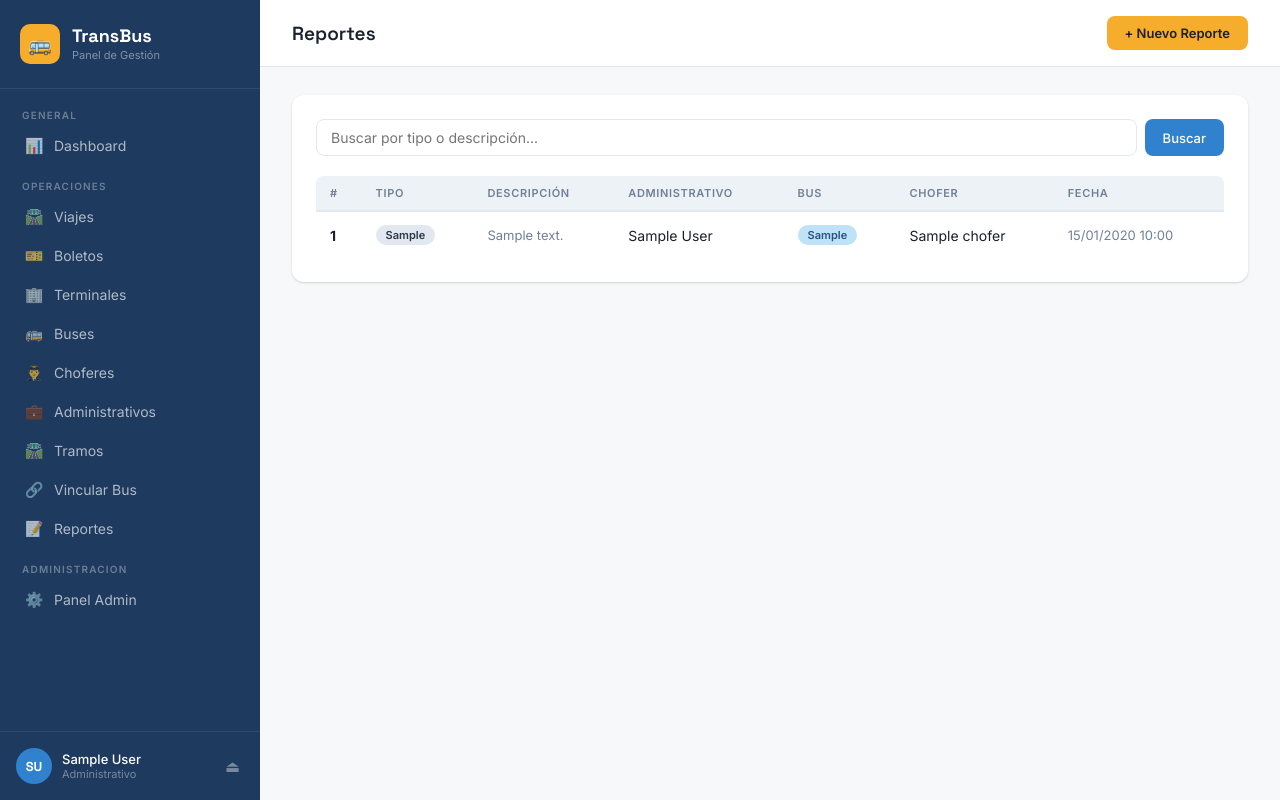
After one commit to Canito301/Proyecto_BDD_Grupo8, a Django app: page /reportes/ in a window 1280 px wide. The commit adds this page. Run offline with Django 5.2, Linux system fonts and the light colour scheme; a user stored in the database is signed in; tables that the repository leaves empty hold one stand-in row (values such as "Sample post").

Commit message:
Eliminar funcionalidad editar terminal y agregar apartado de reportes

```diff
--- a/empresa_buses/urls.py
+++ b/empresa_buses/urls.py
@@ -16,7 +16,7 @@ urlpatterns = [
     path('terminales/', views.lista_terminales, name='lista_terminales'),
     path('terminales/nuevo/', views.crear_terminal, name='crear_terminal'),
     path('terminales/<int:terminal_id>/', views.detalle_terminal, name='detalle_terminal'),
-    path('terminales/<int:terminal_id>/editar/', views.editar_terminal, name='editar_terminal'),
+
     path('terminales/<int:terminal_id>/eliminar/', views.eliminar_terminal, name='eliminar_terminal'),
 
     # Buses
@@ -44,6 +44,7 @@ urlpatterns = [
     path('administrativos/editar/<int:admin_id>/', views.editar_administrativo, name='editar_administrativo'),
 
     # Reportes (Requerimiento 3)
+    path('reportes/', views.lista_reportes, name='lista_reportes'),
     path('reportes/nuevo/', views.crear_reporte, name='crear_reporte'),
 
     # Boletos
--- a/terminales/templates/base.html
+++ b/terminales/templates/base.html
@@ -515,8 +515,8 @@
         <a href="{% url 'vincular_bus_terminal' %}" class="nav-link">
             <span class="nav-icon">🔗</span> Vincular Bus
         </a>
-        <a href="{% url 'crear_reporte' %}" class="nav-link">
-            <span class="nav-icon">📝</span> Crear Reporte
+        <a href="{% url 'lista_reportes' %}" class="nav-link">
+            <span class="nav-icon">📝</span> Reportes
         </a>
 
         {% if user.is_superuser %}
--- a/terminales/templates/detalle.html
+++ b/terminales/templates/detalle.html
@@ -3,7 +3,7 @@
 {% block page_title %}{{ terminal.nombre }}{% endblock %}
 
 {% block topbar_actions %}
-<a href="{% url 'editar_terminal' terminal.pk %}" class="btn btn-primary">✏️ Editar</a>
+
 <a href="{% url 'lista_terminales' %}" class="btn btn-ghost">← Volver</a>
 {% endblock %}
 
--- a/terminales/templates/lista.html
+++ b/terminales/templates/lista.html
@@ -34,7 +34,7 @@
             </td>
             <td style="display:flex; gap:6px;">
                 <a href="{% url 'detalle_terminal' t.pk %}" class="btn btn-ghost btn-sm">Ver</a>
-                <a href="{% url 'editar_terminal' t.pk %}" class="btn btn-primary btn-sm">Editar</a>
+
                 {% if user.rol == 'superadmin' or user.is_superuser %}
                 <a href="{% url 'eliminar_terminal' t.pk %}" class="btn btn-danger btn-sm"
                    onclick="return confirm('¿Desactivar terminal {{ t.nombre }}?')">Desactivar</a>
--- /dev/null
+++ b/terminales/templates/reportes/lista_reportes.html
@@ -0,0 +1,75 @@
+{% extends 'base.html' %}
+{% block title %}Reportes — TransBus{% endblock %}
+{% block page_title %}Reportes{% endblock %}
+
+{% block topbar_actions %}
+<a href="{% url 'crear_reporte' %}" class="btn btn-acento">+ Nuevo Reporte</a>
+{% endblock %}
+
+{% block content %}
+<div class="card">
+    <form method="get" class="search-bar">
+        <input type="text" name="q" value="{{ q }}" placeholder="Buscar por tipo o descripción...">
+        <button type="submit" class="btn btn-primary">Buscar</button>
+        {% if q %}<a href="{% url 'lista_reportes' %}" class="btn btn-ghost">Limpiar</a>{% endif %}
+    </form>
+
+    {% if reportes %}
+    <table>
+        <thead>
+            <tr>
+                <th>#</th>
+                <th>Tipo</th>
+                <th>Descripción</th>
+                <th>Administrativo</th>
+                <th>Bus</th>
+                <th>Chofer</th>
+                <th>Fecha</th>
+            </tr>
+        </thead>
+        <tbody>
+        {% for r in reportes %}
+        <tr>
+            <td><strong>{{ r.id_reporte }}</strong></td>
+            <td>
+                {% if r.tipo == 'accidente' %}
+                    <span class="badge badge-rojo">Accidente</span>
+                {% elif r.tipo == 'mantenimiento' %}
+                    <span class="badge badge-amarillo">Mantenimiento</span>
+                {% elif r.tipo == 'infraccion' %}
+                    <span class="badge badge-azul">Infracción</span>
+                {% else %}
+                    <span class="badge badge-gris">{{ r.tipo|default:"Sin tipo" }}</span>
+                {% endif %}
+            </td>
+            <td style="max-width: 280px; white-space: nowrap; overflow: hidden; text-overflow: ellipsis; color:#718096; font-size:13px;">
+                {{ r.descripcion }}
+            </td>
+            <td>{{ r.id_admin.nombre|default:"—" }}</td>
+            <td>
+                {% if r.bus_vinculado %}
+                    <span class="badge badge-azul">{{ r.bus_vinculado.patente }}</span>
+                {% else %}
+                    <span style="color: var(--gris-400);">—</span>
+                {% endif %}
+            </td>
+            <td>
+                {% if r.chofer_vinculado %}
+                    {{ r.chofer_vinculado.nombre }}
+                {% else %}
+                    <span style="color: var(--gris-400);">—</span>
+                {% endif %}
+            </td>
+            <td style="font-size:13px; color:#718096;">{{ r.fecha_hora|date:"d/m/Y H:i" }}</td>
+        </tr>
+        {% endfor %}
+        </tbody>
+    </table>
+    {% else %}
+    <div class="empty-state">
+        <div class="icon">📝</div>
+        <p>No se encontraron reportes{% if q %} para "{{ q }}"{% endif %}.</p>
+    </div>
+    {% endif %}
+</div>
+{% endblock %}
--- a/terminales/views.py
+++ b/terminales/views.py
@@ -130,16 +130,7 @@ def crear_terminal(request):
     return render(request, 'crear_terminal.html', {'form': form, 'titulo': 'Nuevo Terminal'})
 
 
-@login_required
-@rol_requerido('superadmin', 'administrativo')
-def editar_terminal(request, terminal_id):
-    terminal = get_object_or_404(Terminal, pk=terminal_id)
-    form = TerminalForm(request.POST or None, instance=terminal)
-    if request.method == 'POST' and form.is_valid():
-        form.save()
-        messages.success(request, f"Terminal '{terminal.nombre}' actualizado.")
-        return redirect('detalle_terminal', terminal_id=terminal.pk)
-    return render(request, 'form.html', {'form': form, 'titulo': f'Editar — {terminal.nombre}'})
+
 
 
 @login_required
@@ -315,6 +306,30 @@ def desvincular_bus(request, bus_id):
 
 
 
+
+@login_required
+def lista_reportes(request):
+    q = request.GET.get('q', '')
+    reportes = Reporte.objects.select_related('id_admin').all().order_by('-fecha_hora')
+
+    if q:
+        reportes = reportes.filter(
+            Q(tipo__icontains=q) | Q(descripcion__icontains=q)
+        )
+
+    # Para cada reporte, traer bus y chofer vinculados
+    for reporte in reportes:
+        bus_reporte = BusReporte.objects.filter(id_reporte=reporte).select_related('id_bus').first()
+        chofer_reporte = ChoferReporte.objects.filter(id_reporte=reporte).select_related('id_chofer').first()
+        reporte.bus_vinculado = bus_reporte.id_bus if bus_reporte else None
+        reporte.chofer_vinculado = chofer_reporte.id_chofer if chofer_reporte else None
+
+    return render(request, 'reportes/lista_reportes.html', {
+        'reportes': reportes,
+        'q': q
+    })
+
+
 @login_required
 def crear_reporte(request):
     if request.method == 'POST':
@@ -350,7 +365,7 @@ def crear_reporte(request):
                     ChoferReporte.objects.create(id_reporte=nuevo_reporte, id_chofer=chofer)
 
                 messages.success(request, f"El reporte #{nuevo_reporte.id_reporte} ha sido registrado exitosamente.")
-                return redirect('dashboard')
+                return redirect('lista_reportes')
 
             except Exception as e:
                 messages.error(request, f"Hubo un error al guardar en la base de datos: {str(e)}")
```
Also changed, not shown: _check_db.py (added, +21 -0 lines), terminales/migrations/0002_alter_terminal_options_remove_bus_anio_and_more.py (added).
